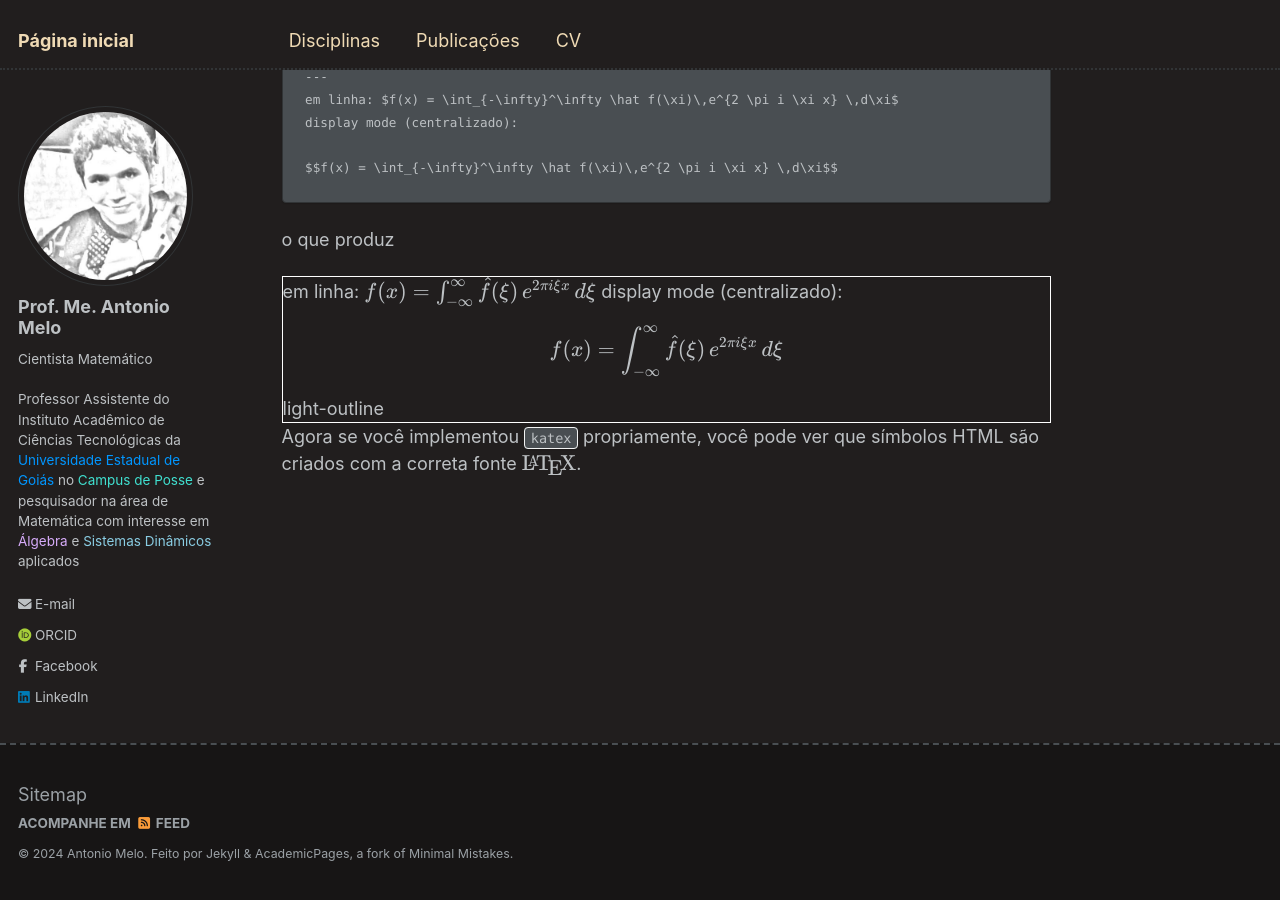
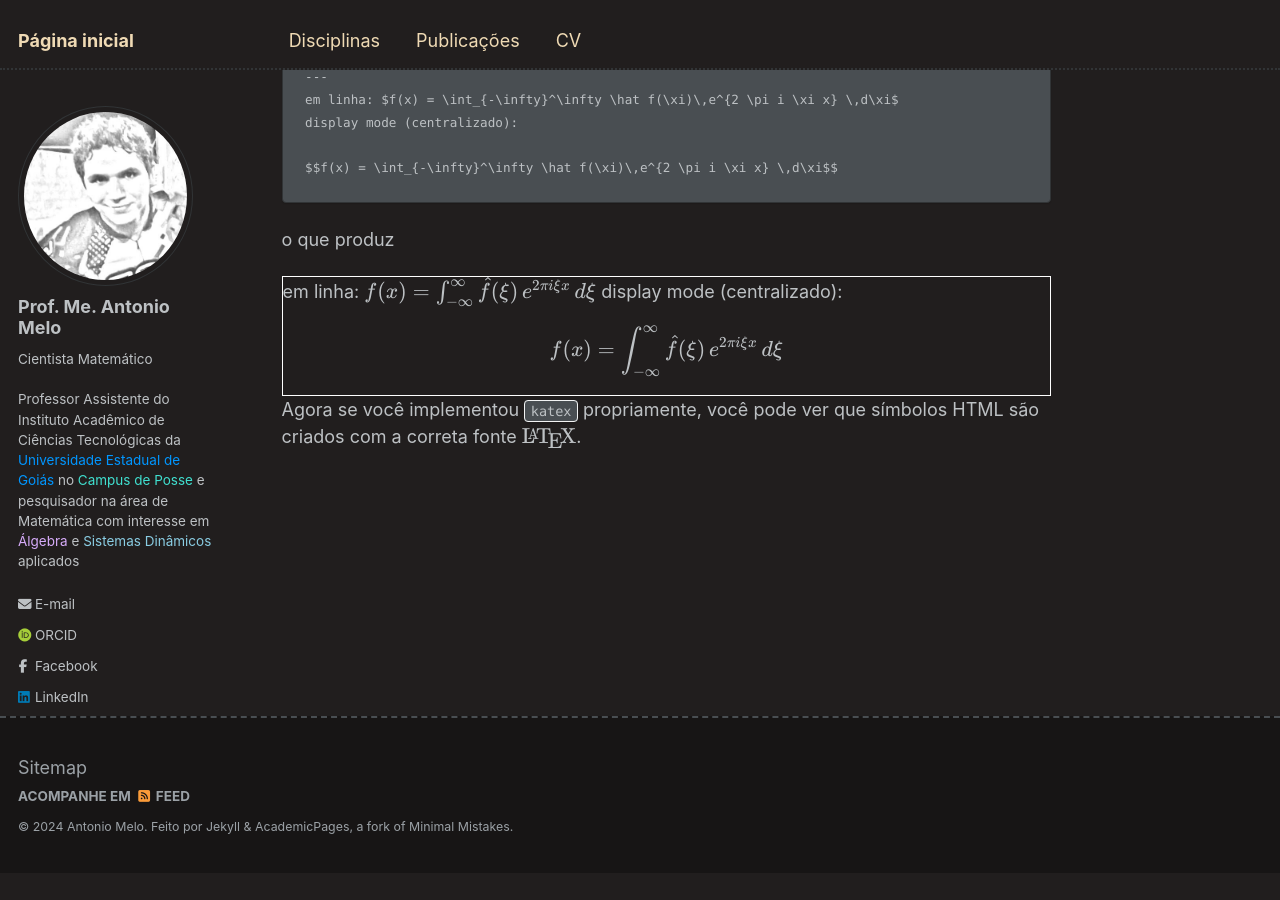
Before and after one commit to antmelo/antmelo.github.io, a Jekyll site: the page built from _pages/about.md, in a window 1280 px wide and 900 px high, scrolled down 4277 px. Built offline with Jekyll 4.4.1, drawn with Linux system fonts in a browser that asks for light colours; some web fonts are replaced; after the commit the page ends 5150 px from its top, so only the background shows below that.

Commit message:
Update about.md

```diff
--- a/_pages/about.md
+++ b/_pages/about.md
@@ -158,7 +158,7 @@
 
  display mode (centralizado):
 
- $$f(x) = \int_{-\infty}^\infty \hat f(\xi)\,e^{2 \pi i \xi x} \,d\xi$$light-outline
+ $$f(x) = \int_{-\infty}^\infty \hat f(\xi)\,e^{2 \pi i \xi x} \,d\xi$$
  </div>
 
 Agora se você implementou `katex` propriamente, você pode ver que símbolos HTML são criados com a correta fonte $\LaTeX$.
```
